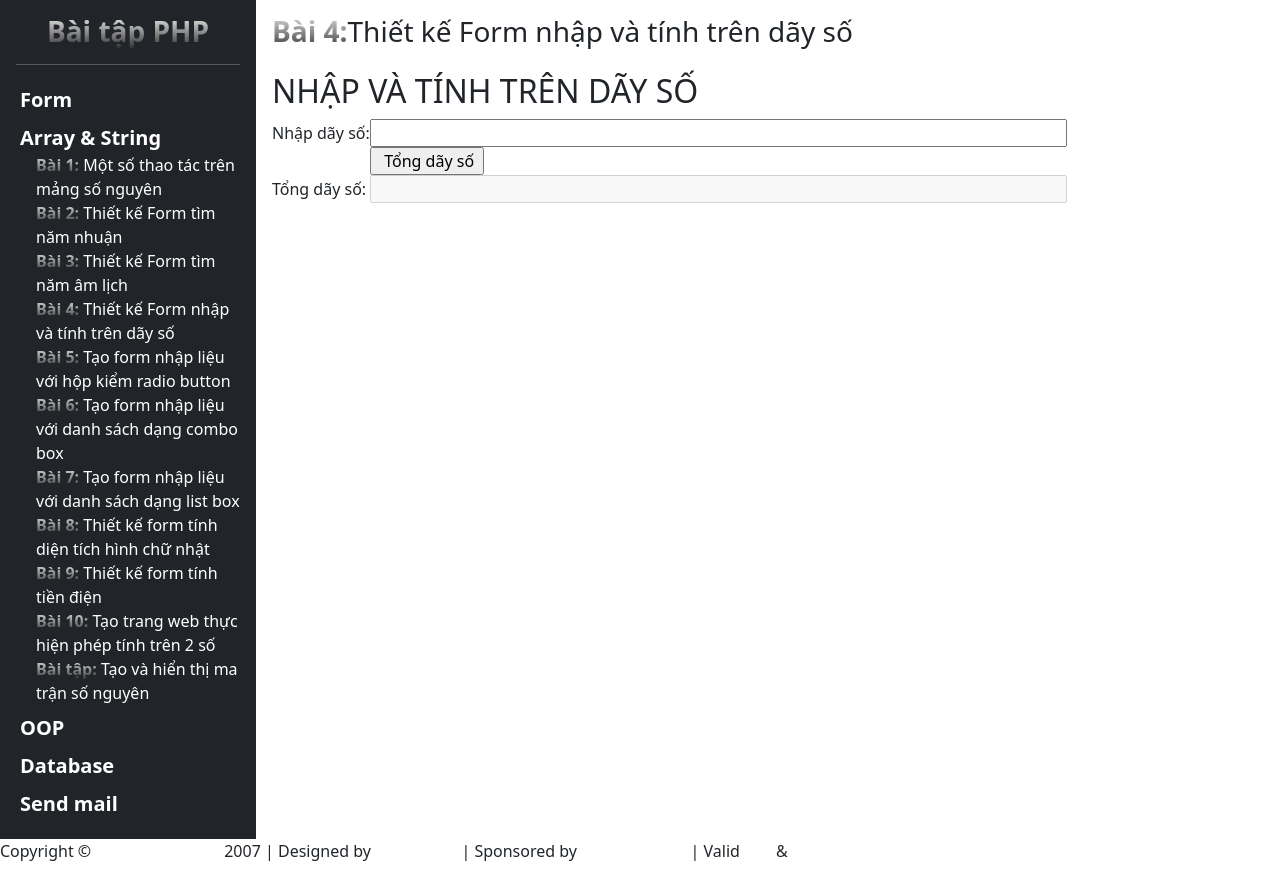
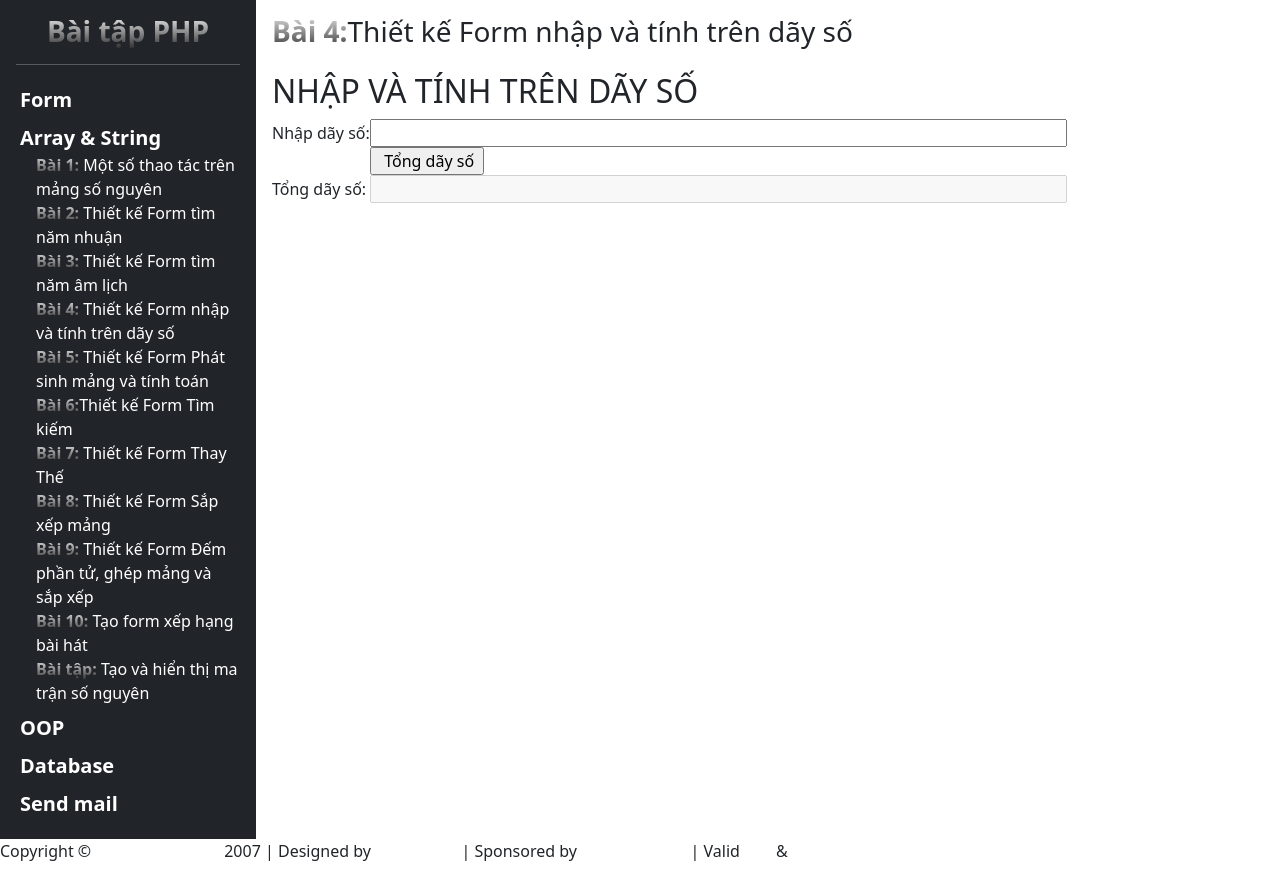
Before and after one commit to phanphuc2210/bai_tap_lon_PHP_nhom1, a PHP site: page /exercises/BT_arr/BT4.php in a window 1280 px wide, after a click on "Array & String". Shown: the part 69-948 px from the top of the page. Run offline with PHP 8.4, Linux system fonts and the light colour scheme.

Commit message:
fix bug BT_arr_string

```diff
--- a/exercises/BT_arr/BT4.php
+++ b/exercises/BT_arr/BT4.php
@@ -28,9 +28,7 @@ $kq = '';
 
 if(isset($_POST['tinh'])){
 	$str=$_POST['mang'];
-	echo $str;
 	$arr=explode(",",$str);
-	print_r($arr);
     $kq = tongdayso($arr);
 
 	$path = 'dulieu_bai2.txt';
--- a/exercises/BT_arr/BT5.php
+++ b/exercises/BT_arr/BT5.php
@@ -52,7 +52,6 @@ function Fmin($arr){
             $min = $arr[$i];
         }
     }
-	echo $min;
     return $min;
 }
 
--- a/exercises/BT_arr/BT7.php
+++ b/exercises/BT_arr/BT7.php
@@ -25,7 +25,7 @@ include ('../../includes/header.html');
 
         function xuat_mang_moi($a){
             for($i = 0; $i < count($a); $i++){
-                $in_chuoi_moi = implode(", ", $a);
+                $in_chuoi_moi = implode(",", $a);
             }
             return $in_chuoi_moi;
         }
@@ -40,8 +40,8 @@ include ('../../includes/header.html');
 
         if(isset($_POST['btnThayThe'])){
             $chuoi = $_POST['mang'];
-            $a = explode(", ", $chuoi);
-            $in_chuoi = implode(", ", $a);
+            $a = explode(",", $chuoi);
+            $in_chuoi = implode(",", $a);
             $tt = thay_the($a, $gtctt, $gttt);
             $mang_moi = xuat_mang_moi($tt);
         }
--- a/exercises/BT_arr/BT8.php
+++ b/exercises/BT_arr/BT8.php
@@ -46,11 +46,11 @@ include ('../../includes/header.html');
         else $chuoi ="";
 
         if(isset($_POST['btnSapXep'])){
-            $arr = explode(", ",$chuoi);
+            $arr = explode(",",$chuoi);
             $mang_tang = sap_xep_tang($arr);
-            $in_chuoi_tang = implode(", ",$mang_tang);
+            $in_chuoi_tang = implode(",",$mang_tang);
             $mang_giam = sap_xep_giam($arr);
-            $in_chuoi_giam = implode(", ", $mang_giam);
+            $in_chuoi_giam = implode(",", $mang_giam);
         }
     ?>
     <form action="" method="post">
--- a/exercises/BT_arr/dulieu_bai2.txt
+++ b/exercises/BT_arr/dulieu_bai2.txt
@@ -1,2 +1,2 @@
- 1 2 3 4
-10
+ 1 2 3 4 5
+15
--- a/exercises/includes/sidebar.html
+++ b/exercises/includes/sidebar.html
@@ -29,12 +29,12 @@
                 <li><a href="/exercises/BT_arr/BT2.php"><u class="fw-bold text-origin">Bài 2:</u> Thiết kế Form tìm năm nhuận</a></li>
                 <li><a href="/exercises/BT_arr/BT3.php"><u class="fw-bold text-origin">Bài 3:</u> Thiết kế Form tìm năm âm lịch</a></li>
                 <li><a href="/exercises/BT_arr/BT4.php"><u class="fw-bold text-origin">Bài 4:</u> Thiết kế Form nhập và tính trên dãy số</a></li>
-                <li><a href="/exercises/BT_arr/BT5.php"><u class="fw-bold text-origin">Bài 5:</u> Tạo form nhập liệu với hộp kiểm radio button</a></li>
-                <li><a href="/exercises/BT_arr/BT6.php"><u class="fw-bold text-origin">Bài 6:</u> Tạo form nhập liệu với danh sách dạng combo box</a></li>
-                <li><a href="/exercises/BT_arr/BT7.php"><u class="fw-bold text-origin">Bài 7:</u> Tạo form nhập liệu với danh sách dạng list box</a></li>
-                <li><a href="/exercises/BT_arr/BT8.php"><u class="fw-bold text-origin">Bài 8:</u> Thiết kế form tính diện tích hình chữ nhật</a></li>
-                <li><a href="/exercises/BT_arr/BT9.php"><u class="fw-bold text-origin">Bài 9:</u> Thiết kế form tính tiền điện</a></li>
-                <li><a href="/exercises/BT_arr/BT10.php"><u class="fw-bold text-origin">Bài 10:</u> Tạo trang web thực hiện phép tính trên 2 số</a></li>
+                <li><a href="/exercises/BT_arr/BT5.php"><u class="fw-bold text-origin">Bài 5:</u> Thiết kế Form Phát sinh mảng và tính toán</a></li>
+                <li><a href="/exercises/BT_arr/BT6.php"><u class="fw-bold text-origin">Bài 6:</u>Thiết kế Form Tìm kiếm</a></li>
+                <li><a href="/exercises/BT_arr/BT7.php"><u class="fw-bold text-origin">Bài 7:</u> Thiết kế Form Thay Thế</a></li>
+                <li><a href="/exercises/BT_arr/BT8.php"><u class="fw-bold text-origin">Bài 8:</u> Thiết kế Form Sắp xếp mảng</a></li>
+                <li><a href="/exercises/BT_arr/BT9.php"><u class="fw-bold text-origin">Bài 9:</u> Thiết kế Form Đếm phần tử, ghép mảng và sắp xếp</a></li>
+                <li><a href="/exercises/BT_arr/BT10.php"><u class="fw-bold text-origin">Bài 10:</u> Tạo form xếp hạng bài hát</a></li>
                 <li><a href="/exercises/BT_arr/BTarr.php"><u class="fw-bold text-origin">Bài tập:</u> Tạo và hiển thị ma trận số nguyên</a></li>
             </ul>
         </li>
```
Also changed, not shown: exercises/BT_arr/BT9.php (+6 -6 lines).
